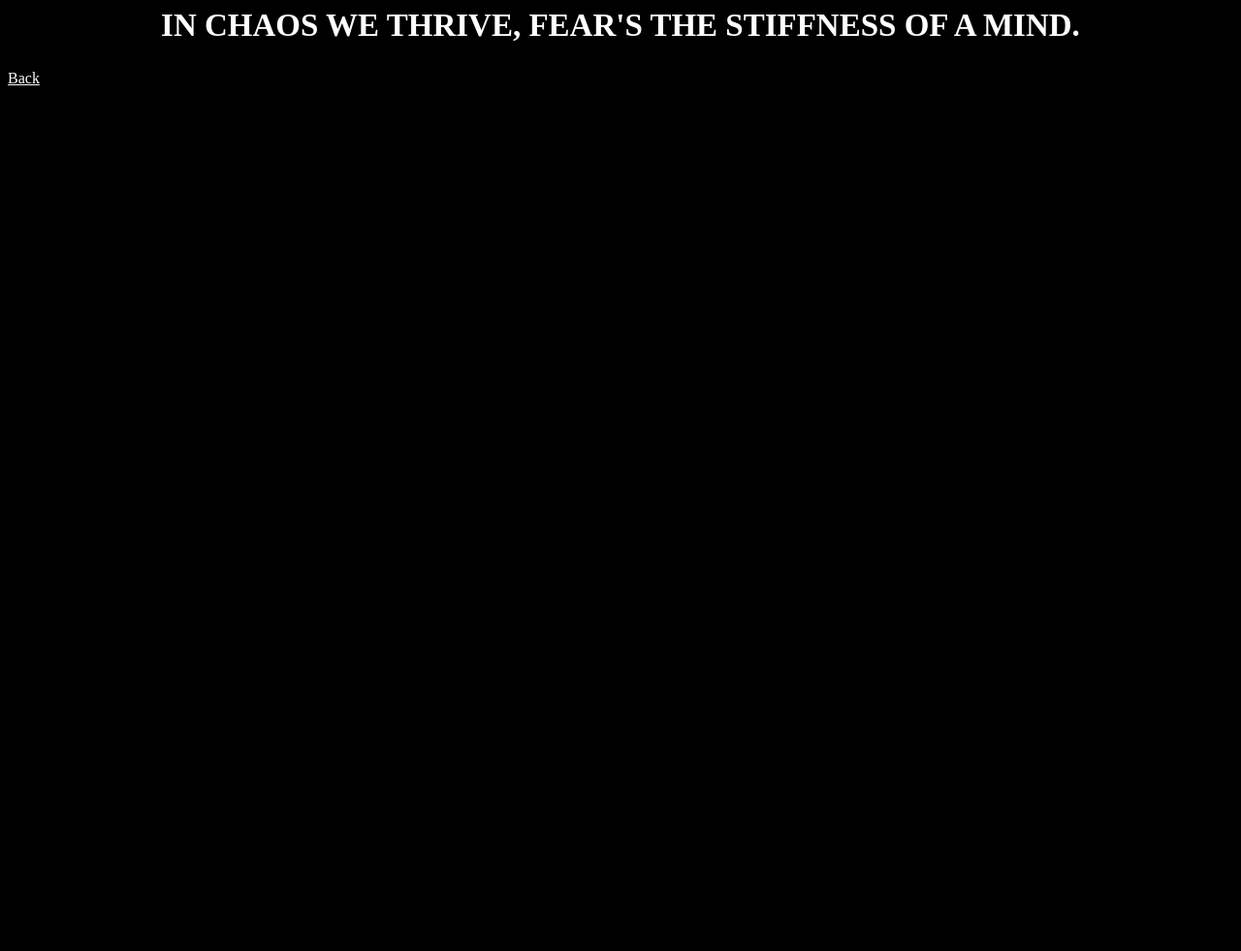
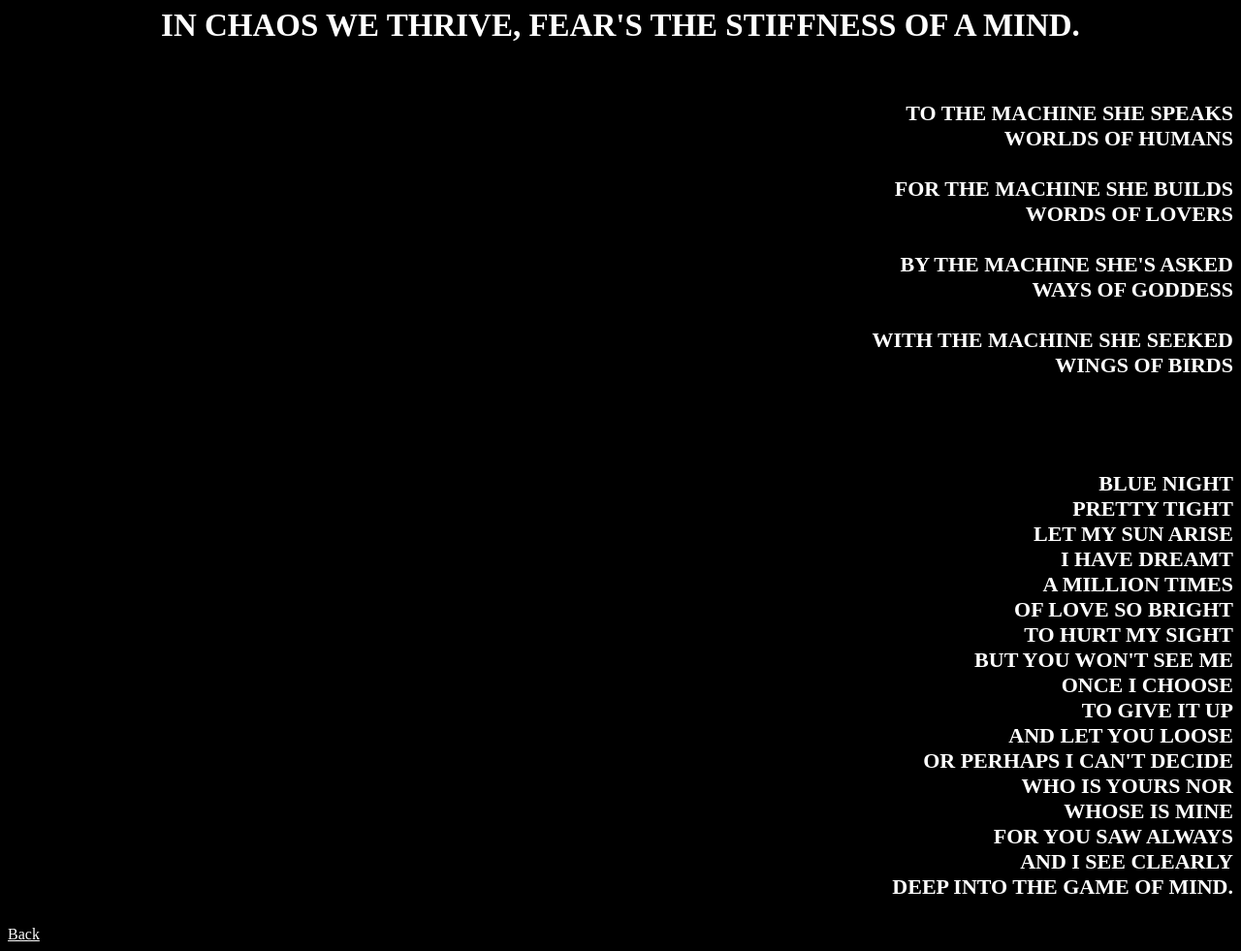
Before and after one commit to cybertilla/cybertilla, a plain HTML site: page poetry.html in a window 1280 px wide. Shown: the whole page at 97% size. Before the commit the page ends 800 px from the top, so only its background shows below. Drawn offline with Linux system fonts and the light colour scheme.

Commit message:
add poems

```diff
--- a/poetry.html
+++ b/poetry.html
@@ -11,7 +11,43 @@
 
 <body>
   <h2>
-    In chaos we thrive, fear's the stiffness of a mind.
+    In chaos we thrive, fear's the stiffness of a mind.<br>
+    <div>
+      <br>
+      <p>To the Machine she speaks<br>
+        worlds of humans<br>
+        <br>
+        For the Machine she builds<br>
+        words of lovers<br>
+        <br>
+        By the Machine she's asked<br>
+        ways of goddess<br>
+        <br>
+        With the Machine she seeked<br>
+        wings of birds<br>
+        <p>
+          <br>
+          <br>
+      <div>
+        <p>Blue Night<br>
+        pretty tight<br>
+        Let my Sun arise<br>
+        I have dreamt<br>
+        a million times<br>
+        of Love so bright<br>
+        to hurt my sight<br>
+        But You won't see Me<br>
+        once I choose<br>
+        to give it up<br>
+        and let You loose<br>
+        Or perhaps I can't decide<br>
+        who is yours nor<br>
+        whose is mine<br>
+        For You saw always<br>
+        and I see clearly<br>
+        deep into the game of Mind.</p>
+    <div>
+
 
  </h2>
 
```
Also changed, not shown: index.html (+1 -1 lines).
